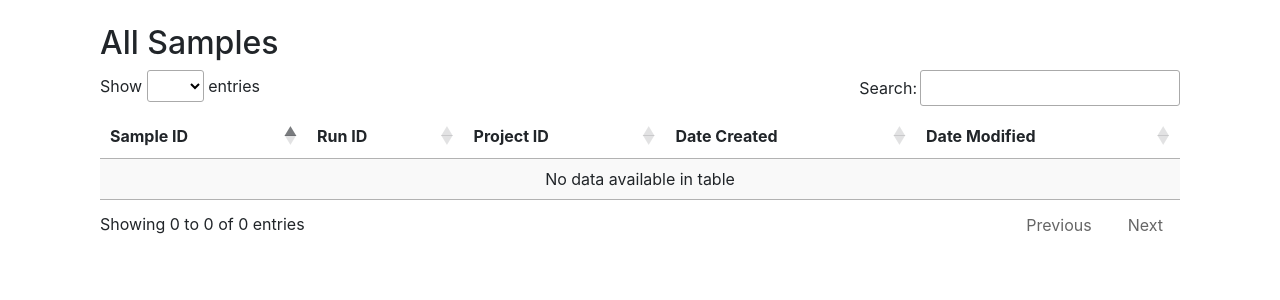
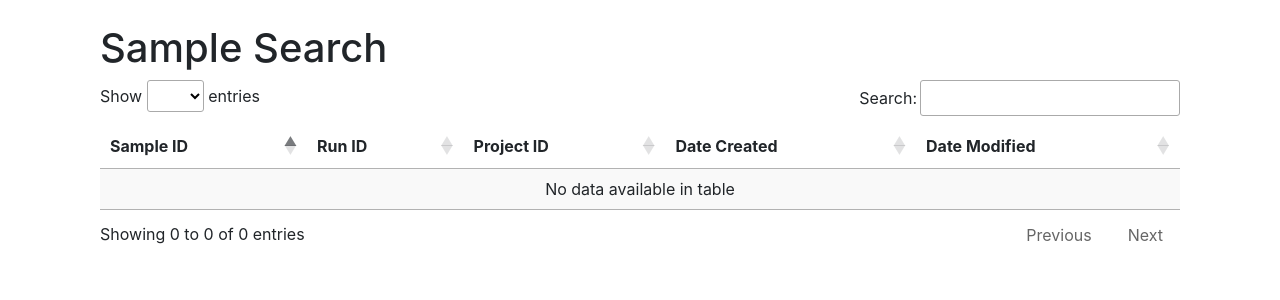
Before and after one commit to BFSSI-Bioinformatics-Lab/miseq_portal, a Django app: page /sample_search/ in a window 1280 px wide. Shown: the part 56-356 px from the top of the page. Run offline with Django 3.2, Linux system fonts and the light colour scheme; the visitor is signed in with stand-in values (Sample User, id 1); data that the repository does not hold is empty; some libraries are stand-ins or nearby versions.

Commit message:
Fixed URLs to accomodate new structure

```diff
--- a/miseq_portal/templates/sample_search/sample_search.html
+++ b/miseq_portal/templates/sample_search/sample_search.html
@@ -9,7 +9,9 @@
 
 {% block content %}
   <div class="container">
-    <h2>All Samples</h2>
+    <div class="page-header">
+      <h1>Sample Search</h1>
+    </div>
     <div class="list-group">
 
       <table id="sample_table" class="display">
@@ -27,13 +29,13 @@
           <tr>
             <td>
               <a
-                href="/miseq_viewer/project/{{ sample.project_id_id }}/run/{{ sample.run_id_id }}/sample/{{ sample.pk }}">
+                href="/miseq_viewer/sample/{{ sample.pk }}">
                 {{ sample.sample_id }}
               </a>
             </td>
             <td>
               <a
-                href="/miseq_viewer/project/{{ sample.project_id_id }}/run/{{ sample.run_id_id }}">
+                href="/miseq_viewer/run/{{ sample.run_id_id }}">
                 {{ sample.run_id }}
               </a>
             </td>
@@ -69,7 +71,7 @@
   <script>
     $(document).ready(function () {
       $('#sample_table').DataTable({
-        "pageLength": 30,
+        "pageLength": 20,
       });
     });
   </script>
```
